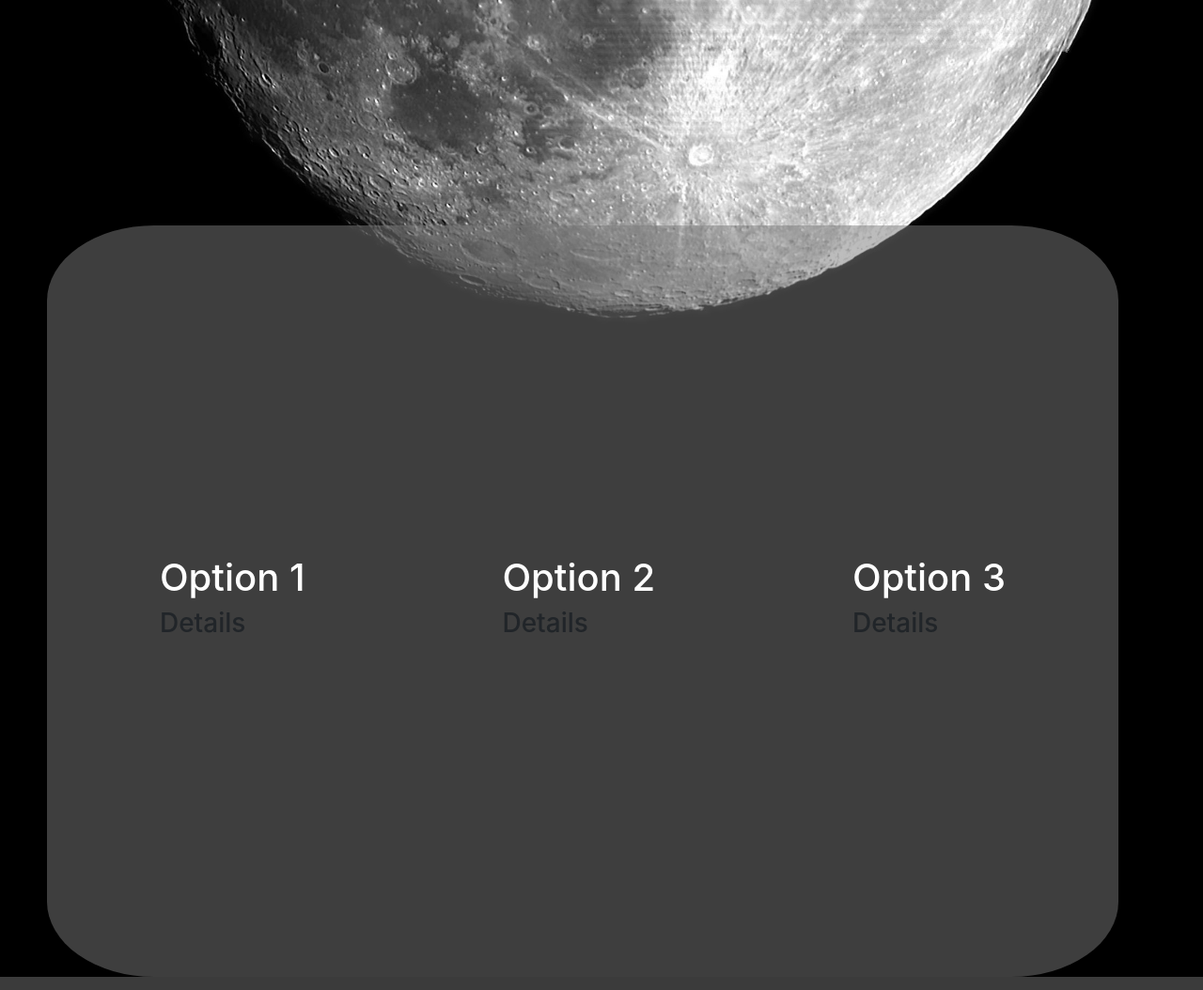
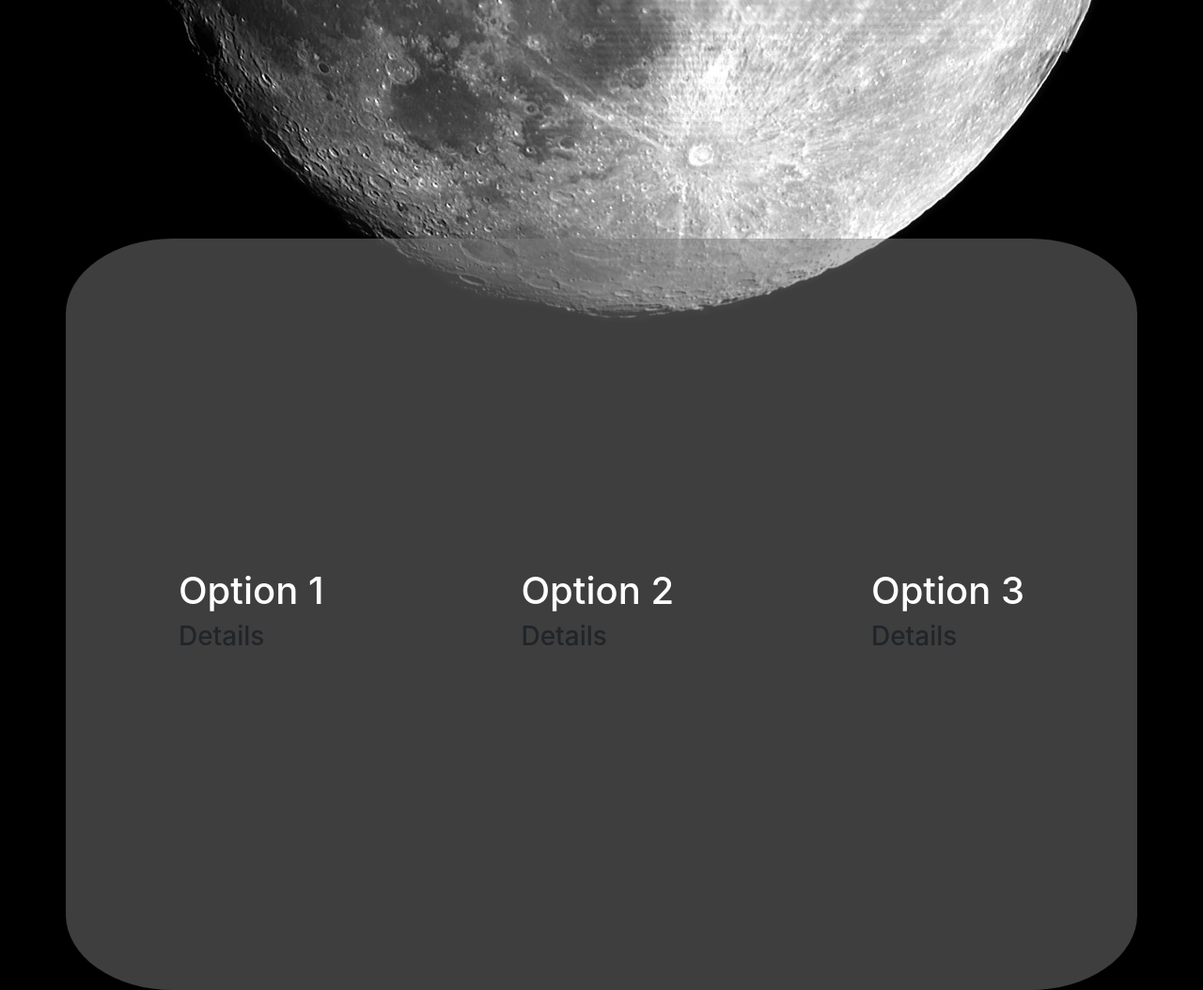
Before and after one commit to Ivor18/spacez, a PHP site: page / in a window 1280 px wide. Shown: the part 610-1664 px from the top of the page at 94% size. Run offline with PHP 8.4, Linux system fonts and the light colour scheme.

Commit message:
commit 4.1

```diff
--- a/css/styles.css
+++ b/css/styles.css
@@ -5,7 +5,7 @@ body,html{
   width: 100%;
 }
 .section{
-margin:50px 50px;
+margin:5% auto;
 display: flex;
 flex-wrap: nowrap;
 justify-content: space-around;
```
